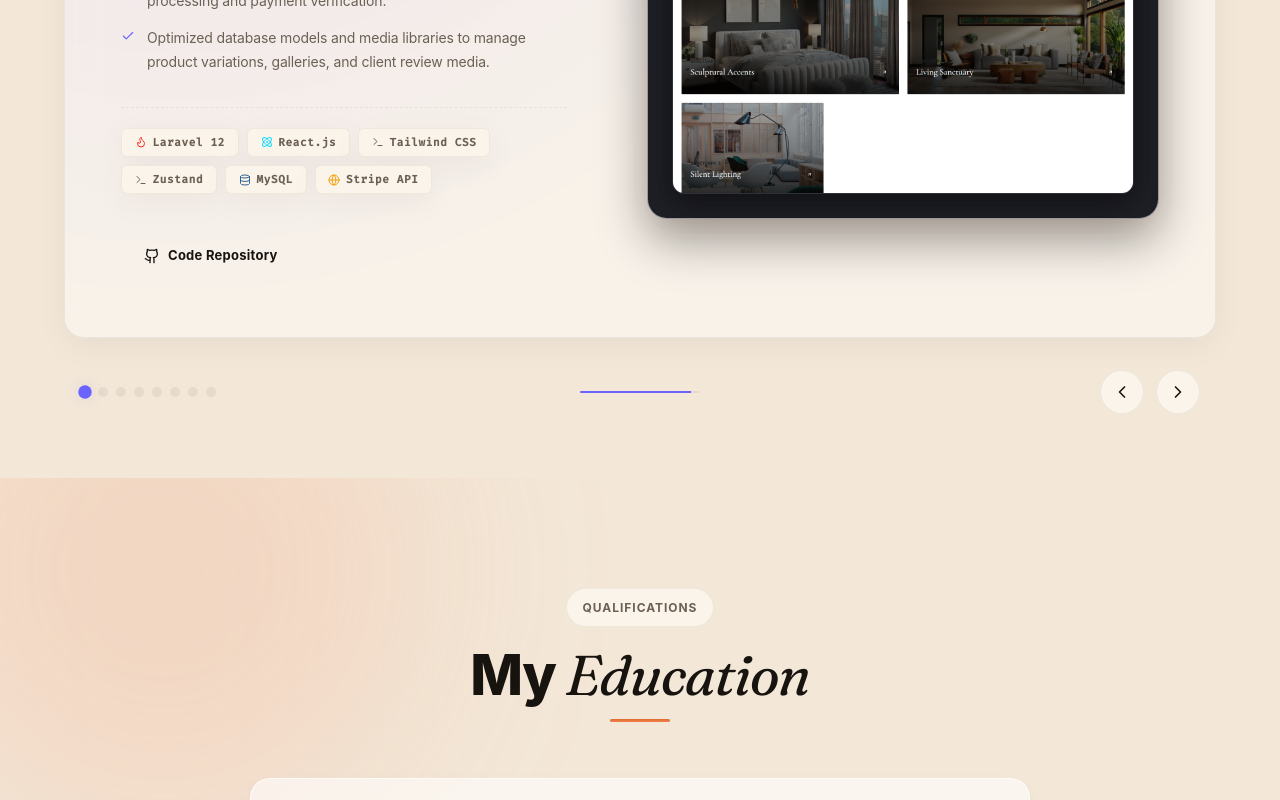
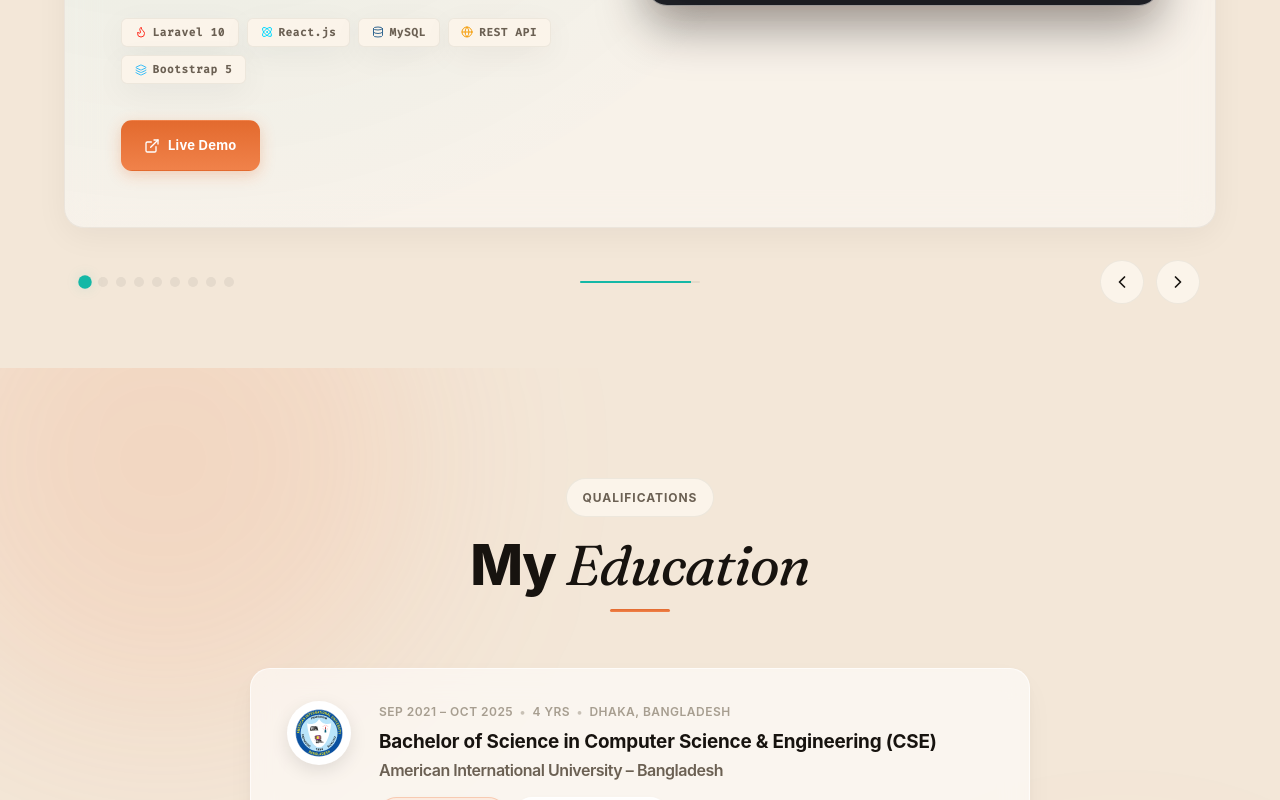
Before and after one commit to 34Sakib/Portfolio_new, a React (Vite) app: page / in a window 1280 px wide. Shown: the part 4540-5340 px from the top of the page. Built offline with nearby package versions, Linux system fonts and the light colour scheme; a web font is replaced by a local one.

Commit message:
Updated 7/20

```diff
--- a/src/components/Projects/Projects.jsx
+++ b/src/components/Projects/Projects.jsx
@@ -45,9 +45,10 @@ const GithubIcon = ({ size = 20, ...props }) => (
   </svg>
 );
 
-// Brand theme color configuration mapping
 const projectColorMap = {
+  'from-emerald-500 to-teal-600': { primary: '#10b981', secondary: '#0d9488', glow: 'rgba(16, 185, 129, 0.15)' },
   'from-teal-500 to-emerald-500': { primary: '#14b8a6', secondary: '#10b981', glow: 'rgba(20, 184, 166, 0.15)' },
+  'from-amber-600 to-orange-700': { primary: '#d97706', secondary: '#c2410c', glow: 'rgba(217, 119, 6, 0.15)' },
   'from-blue-500 to-cyan-500': { primary: '#3b82f6', secondary: '#06b6d4', glow: 'rgba(59, 130, 246, 0.15)' },
   'from-indigo-500 to-blue-500': { primary: '#6366f1', secondary: '#3b82f6', glow: 'rgba(99, 102, 241, 0.15)' },
   'from-purple-500 to-pink-500': { primary: '#a855f7', secondary: '#ec4899', glow: 'rgba(168, 85, 247, 0.15)' },
@@ -69,7 +70,10 @@ const getTagIcon = (tagName) => {
   if (name.includes('postgres')) return <Database size={12} className="tag-icon text-db" style={{ color: '#336791' }} />;
   if (name.includes('api')) return <Globe size={12} className="tag-icon text-api" style={{ color: '#f59e0b' }} />;
   if (name.includes('php')) return <Cpu size={12} className="tag-icon text-php" style={{ color: '#777bb4' }} />;
-  if (name.includes('bootstrap')) return <Layers size={12} className="tag-icon text-tailwind" style={{ color: '#38bdf8' }} />;
+  if (name.includes('bootstrap') || name.includes('tailwind')) return <Layers size={12} className="tag-icon text-tailwind" style={{ color: '#38bdf8' }} />;
+  if (name.includes('vite')) return <Flame size={12} className="tag-icon text-vite" style={{ color: '#646cff' }} />;
+  if (name.includes('zustand')) return <Cpu size={12} className="tag-icon text-zustand" style={{ color: '#ff9900' }} />;
+  if (name.includes('i18n')) return <Globe size={12} className="tag-icon text-i18n" style={{ color: '#10b981' }} />;
   if (name.includes('typescript')) return <FileCode size={12} className="tag-icon text-ts" style={{ color: '#3178c6' }} />;
   if (name.includes('javascript') || name.includes('jquery')) return <Code size={12} className="tag-icon text-js" style={{ color: '#f7df1e' }} />;
   if (name.includes('nestjs')) return <Server size={12} className="tag-icon text-node" style={{ color: '#e0234e' }} />;
--- a/src/data/education.js
+++ b/src/data/education.js
@@ -11,9 +11,7 @@ export const educationData = [
     location: 'Dhaka, Bangladesh',
     chips: [
       'CGPA 3.61 / 4.00',
-      'Software Engineering',
-      'Database Architectures',
-      'Full-Stack Web'
+      'Software Engineering'
     ],
     logo: aiubLogo,
     alt: 'American International University – Bangladesh logo',
@@ -28,9 +26,7 @@ export const educationData = [
     location: 'Dhaka, Bangladesh',
     chips: [
       'GPA 4.56 / 5.00',
-      'Science Background',
-      'Higher Mathematics',
-      'Physics'
+      'Science Background'
     ],
     logo: bepzaLogo,
     alt: 'Bepza Public High School & College logo',
--- a/src/data/projects.js
+++ b/src/data/projects.js
@@ -1,7 +1,45 @@
 import codexlabasia from '../assets/codexlabasia.png';
 import kino from '../assets/kino.png';
+import nuvara from '../assets/nuvara.png';
+import mentorsGlobal from '../assets/mentors_global.png';
 
-export const projectsData = [
+const rawProjectsData = [
+  {
+    id: 9,
+    title: "Mentors' Global",
+    description: "Comprehensive education management platform featuring IELTS and PTE course dashboards, online mock testing, and interactive student review systems.",
+    features: [
+      "Designed and developed the comprehensive admin dashboard panel to manage IELTS & PTE course curricula and scheduling.",
+      "Built interactive mock exam test environments and practice modules for student assessment and grading.",
+      "Developed secure RESTful API endpoints using Laravel to seamlessly integrate with a React.js client interface.",
+      "Optimized MySQL relational database models to store and evaluate mock test results, answers, and student progress metrics."
+    ],
+    image: mentorsGlobal,
+    tags: ["Laravel 10", "React.js", "MySQL", "REST API", "Bootstrap 5"],
+    demoLink: "https://mentorsglobal.com.au/",
+    icon: "GraduationCap",
+    color: "from-teal-500 to-emerald-500",
+    bgColor: "bg-teal-50"
+  },
+  {
+    id: 11,
+    title: "Nuvara E-commerce Platform",
+    description: "Full-stack modern e-commerce platform with multi-language RTL support, promo code engine, and dynamic theme customization.",
+    features: [
+      "Built a full-stack e-commerce web app with a React 19 SPA frontend and Laravel RESTful API backend.",
+      "Implemented secure user authentication, product catalog, customer reviews, wishlist management, and order processing.",
+      "Developed an interactive cart and checkout workflow with real-time promo code engine powered by Zustand.",
+      "Integrated multi-language localization (i18n) supporting English, Spanish, Bengali, and native RTL Arabic layout.",
+      "Designed a mobile-responsive UI with light/dark theme toggle, Framer Motion animations, and an admin dashboard."
+    ],
+    image: nuvara,
+    tags: ["React 19", "Vite", "Laravel 12", "Tailwind CSS", "Zustand", "i18next", "MySQL"],
+    githubLink: "https://github.com/34Sakib/Nuvara",
+    demoLink: "#",
+    icon: "ShoppingBag",
+    color: "from-emerald-500 to-teal-600",
+    bgColor: "bg-emerald-50"
+  },
   {
     id: 10,
     title: "Kino Atelier",
@@ -20,23 +58,6 @@ export const projectsData = [
     icon: "ShoppingBag",
     color: "from-amber-600 to-orange-700",
     bgColor: "bg-amber-50"
-  },
-  {
-    id: 9,
-    title: "Mentors' Global",
-    description: "Comprehensive education management platform featuring IELTS and PTE course dashboards, online mock testing, and interactive student review systems.",
-    features: [
-      "Designed and developed the comprehensive admin dashboard panel to manage IELTS & PTE course curricula and scheduling.",
-      "Built interactive mock exam test environments and practice modules for student assessment and grading.",
-      "Developed secure RESTful API endpoints using Laravel to seamlessly integrate with a React.js client interface.",
-      "Optimized MySQL relational database models to store and evaluate mock test results, answers, and student progress metrics."
-    ],
-    image: "https://lh3.googleusercontent.com/d/1fPgL0H1kOFlZroXzbq_1F4JIJaAqtAJT",
-    tags: ["Laravel 10", "React.js", "MySQL", "REST API", "Bootstrap 5"],
-    demoLink: "https://mentorsglobal.com.au/",
-    icon: "GraduationCap",
-    color: "from-teal-500 to-emerald-500",
-    bgColor: "bg-teal-50"
   },
   {
     id: 1,
@@ -144,3 +165,18 @@ export const projectsData = [
     bgColor: "bg-indigo-50"
   }
 ];
+
+// Helper to ensure Mentors' Global is ALWAYS pinned as the first project (index 0)
+const ensureMentorsGlobalFirst = (projects) => {
+  const mentorsIndex = projects.findIndex(
+    (p) => p.id === 9 || (p.title && p.title.toLowerCase().includes('mentors'))
+  );
+  if (mentorsIndex > 0) {
+    const copy = [...projects];
+    const [mentorsItem] = copy.splice(mentorsIndex, 1);
+    return [mentorsItem, ...copy];
+  }
+  return projects;
+};
+
+export const projectsData = ensureMentorsGlobalFirst(rawProjectsData);
--- a/src/styles/global.css
+++ b/src/styles/global.css
@@ -1927,8 +1927,8 @@ a {
 
 .education-card-degree {
   font-family: var(--font-sans);
-  font-size: clamp(1.15rem, 2.2vw, 1.35rem);
-  font-weight: 800;
+  font-size: clamp(1.02rem, 1.6vw, 1.18rem);
+  font-weight: 700;
   color: var(--text-primary);
   margin: 0;
   line-height: 1.3;
@@ -2013,7 +2013,7 @@ a {
   }
 
   .education-card-degree {
-    font-size: 1.1rem;
+    font-size: 1rem;
   }
 
   .education-card-institution {
```
Also changed, not shown: src/assets/mentors_global.png (added), 1 other file (tests, documents, lock files or other folders).
